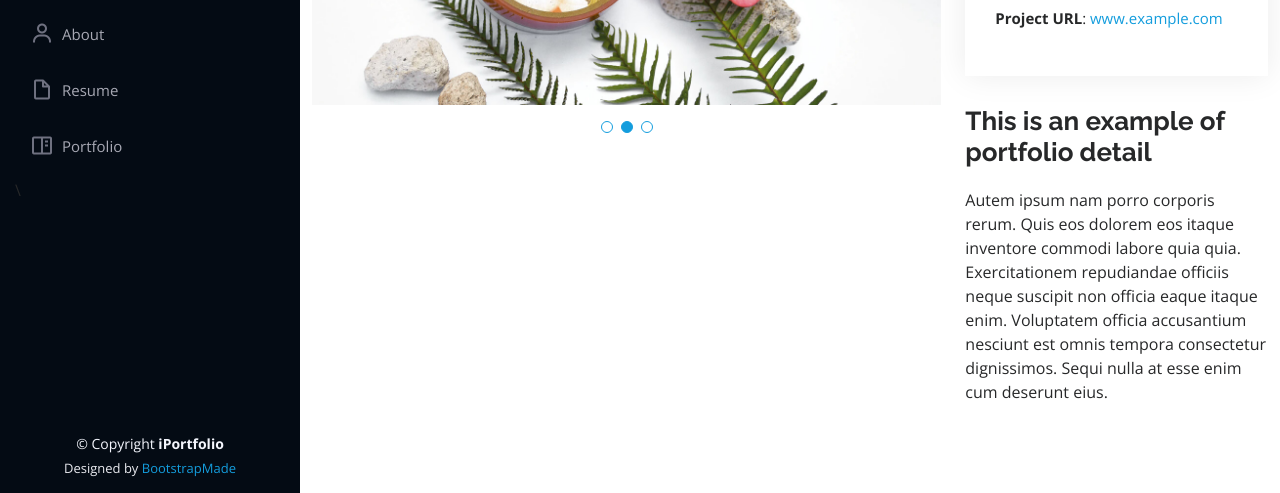
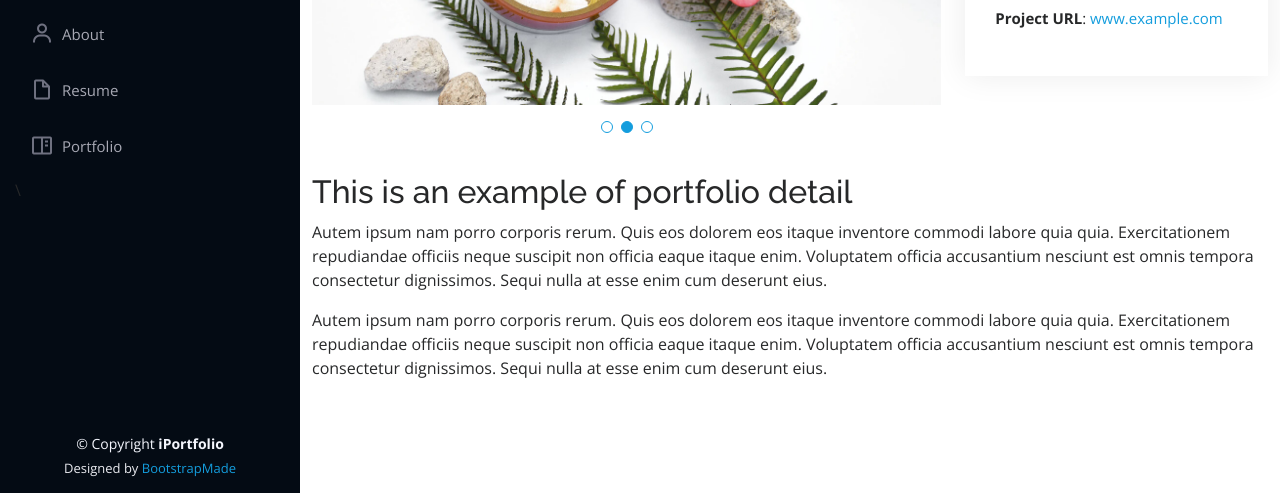
Before and after one commit to Shad0wCry/s3c, a plain HTML site: page portfolio-details.html in a window 1280 px wide. Shown: the part 307-800 px from the top of the page. Drawn offline with nearby package versions, Linux system fonts and the light colour scheme; files whose address does not match are found by name.

Commit message:
Update portfolio-details.html

```diff
--- a/portfolio-details.html
+++ b/portfolio-details.html
@@ -119,10 +119,24 @@
                 <li><strong>Project URL</strong>: <a href="#">www.example.com</a></li>
               </ul>
             </div>
-            <div class="portfolio-description">
+          </div>
+          <div class="col-lg-12">
+
+
+            <div class="portflio-description">
+
               <h2>This is an example of portfolio detail</h2>
               <p>
-                Autem ipsum nam porro corporis rerum. Quis eos dolorem eos itaque inventore commodi labore quia quia. Exercitationem repudiandae officiis neque suscipit non officia eaque itaque enim. Voluptatem officia accusantium nesciunt est omnis tempora consectetur dignissimos. Sequi nulla at esse enim cum deserunt eius.
+                Autem ipsum nam porro corporis rerum. Quis eos dolorem eos itaque inventore commodi
+                labore quia quia. Exercitationem repudiandae officiis neque suscipit non officia
+                eaque itaque enim. Voluptatem officia accusantium nesciunt est omnis tempora consectetur
+                 dignissimos. Sequi nulla at esse enim cum deserunt eius.
+              </p>
+              <p>
+                Autem ipsum nam porro corporis rerum. Quis eos dolorem eos itaque inventore commodi
+                labore quia quia. Exercitationem repudiandae officiis neque suscipit non officia
+                eaque itaque enim. Voluptatem officia accusantium nesciunt est omnis tempora consectetur
+                 dignissimos. Sequi nulla at esse enim cum deserunt eius.
               </p>
             </div>
           </div>
```
